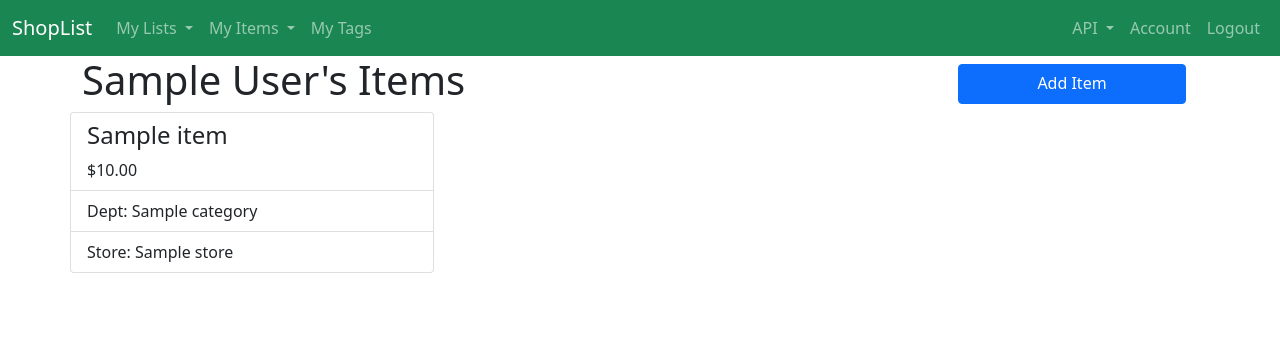
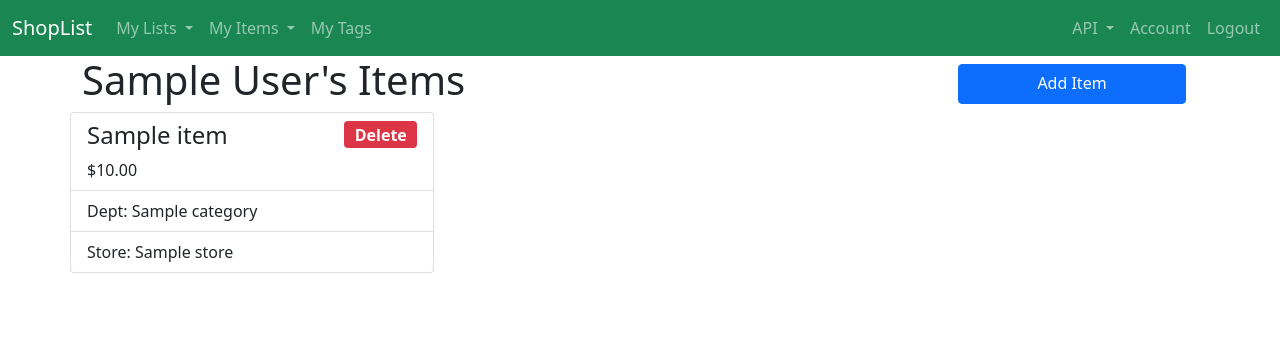
Before and after one commit to j-prt/shoplist-api, a Django app: page /my_items/ in a window 1280 px wide. Shown: the top 356 px of the page. Run offline with Django 3.2, Linux system fonts and the light colour scheme; a user stored in the database is signed in; tables that the repository leaves empty hold one stand-in row (values such as "Sample post"); parts of the project's set-up code (start-up, migrations or seed data) failed here and were passed over; some libraries are stand-ins or nearby versions.

Commit message:
Add delete button to items

```diff
--- a/app/frontend/templates/user_items.html
+++ b/app/frontend/templates/user_items.html
@@ -22,7 +22,19 @@
 
     {{ new_row }}
         <ul class="list-group col" style="max-width: 33%;">
-          <li class="list-group-item"><h4>{{ item.name }}</h4>${{ item.price }}</li>
+          <li class="list-group-item">
+            <div class="row">
+              <div class="col">
+                <h4>{{ item.name }}</h4>
+              </div>
+              <div class="col text-end">
+                <a href="" class="col"><span style="font-size: 1rem;" class="badge bg-danger">Delete</span></a>
+              </div>
+            </div>
+            <div class="row">
+              <p class="col mb-0">${{ item.price }}</p>
+            </div>
+          </li>
           <li class="list-group-item">Dept: {{ item.category }}</li>
           <li class="list-group-item">Store: {{ item.store }}</li>
         </ul>
--- a/app/frontend/urls.py
+++ b/app/frontend/urls.py
@@ -14,8 +14,9 @@ urlpatterns = [
     path('goodbye/', views.GoodbyeView.as_view(), name='goodbye'),
     path('signup/', views.UserCreateView.as_view(), name='signup'),
     path('my_lists/', views.UserListsView.as_view(), name='user_lists'),
-    path('list/<pk>/<slug>', views.UserListsDetailView.as_view(), name='lists_detail'),
+    path('my_lists/<pk>/<slug>', views.UserListsDetailView.as_view(), name='lists_detail'),
     path('new/', views.ListCreateView.as_view(), name='new_list'),
     path('my_items/', views.UserItemsView.as_view(), name='user_items'),
     path('new_item/', views.ItemCreateView.as_view(), name='new_item'),
+    path('my_items/delete/<pk>', views.DeleteItemView.as_view(), name='delete_item',)
 ]
--- a/app/frontend/views.py
+++ b/app/frontend/views.py
@@ -74,3 +74,9 @@ class ItemCreateView(LoginRequiredMixin, generic.CreateView):
         self.object.user = self.request.user
         self.object.save()
         return super().form_valid(form)
+
+
+class DeleteItemView(LoginRequiredMixin, generic.DeleteView):
+    model = models.Item
+    template_name = 'item_confirm_delete.html'
+    success_url = reverse_lazy('user_items')
```
